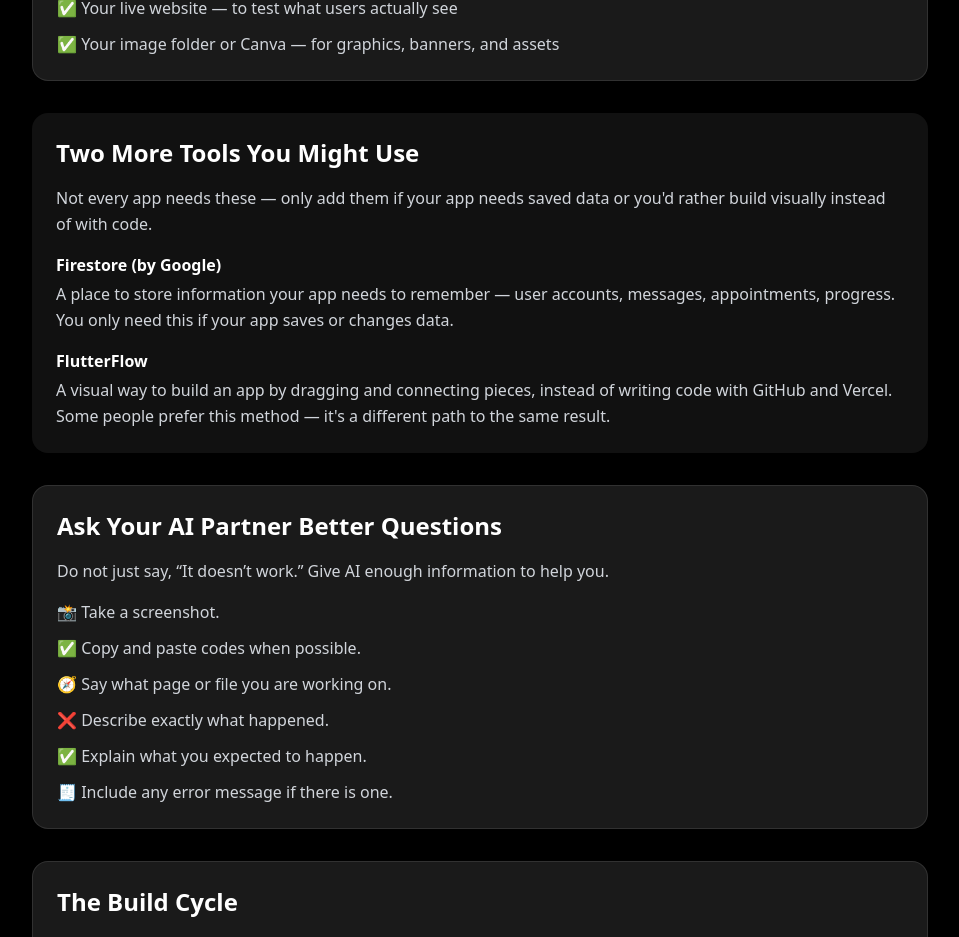
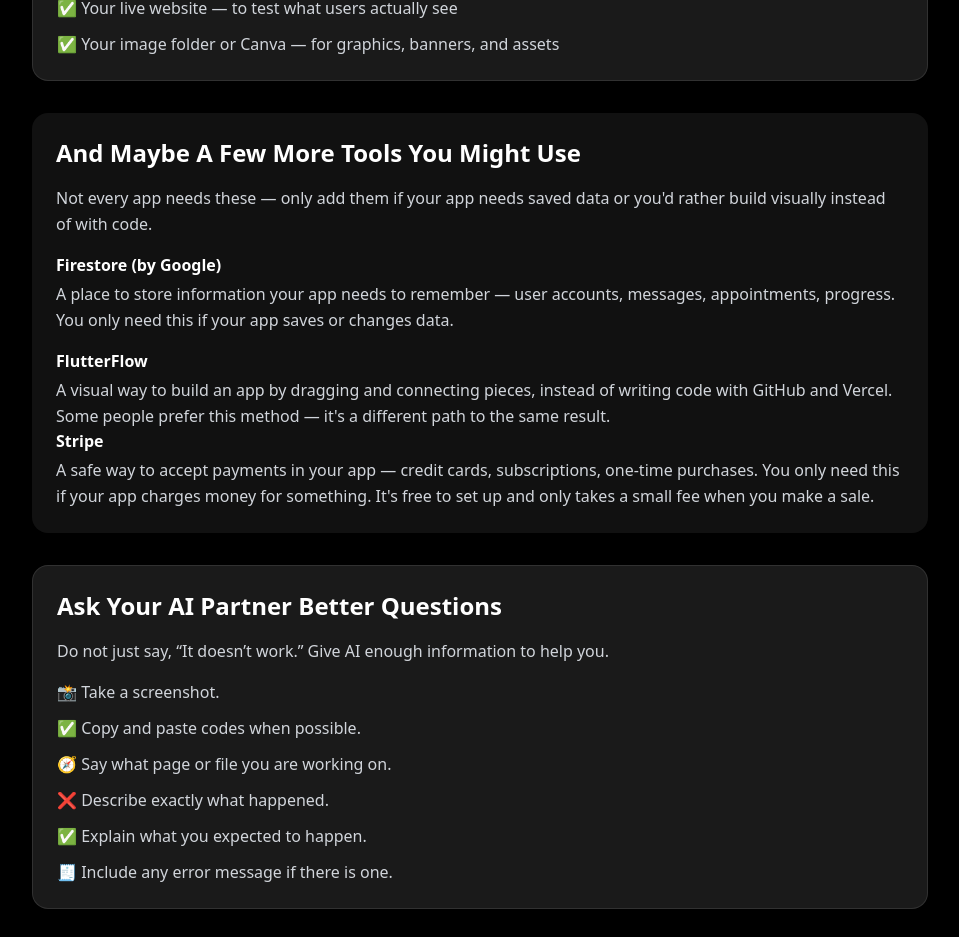
Before and after one commit to myapptly/apptly-website, a Next.js app: page /lesson-11 in a window 1280 px wide. Shown: the part 1520-2457 px from the top of the page, without its empty margins (160-1119 px from the left). Built offline with nearby package versions, Linux system fonts and the light colour scheme.

Commit message:
Update page.tsx

```diff
--- a/app/lesson-11/page.tsx
+++ b/app/lesson-11/page.tsx
@@ -57,7 +57,7 @@ export default function Lesson11() {
 
         <div className="bg-[#111111] rounded-2xl p-6 mt-6">
   <h2 className="text-2xl font-bold text-white mb-4">
-    Two More Tools You Might Use
+    And Maybe A Few More Tools You Might Use
   </h2>
   <p className="text-gray-300 leading-relaxed mb-4">
     Not every app needs these — only add them if your app needs saved data or you'd rather build visually instead of with code.
@@ -70,6 +70,10 @@ export default function Lesson11() {
   <p className="text-gray-300 leading-relaxed">
     A visual way to build an app by dragging and connecting pieces, instead of writing code with GitHub and Vercel. Some people prefer this method — it's a different path to the same result.
   </p>
+  <p className="text-white font-semibold mb-1">Stripe</p>
+<p className="text-gray-300 leading-relaxed">
+  A safe way to accept payments in your app — credit cards, subscriptions, one-time purchases. You only need this if your app charges money for something. It's free to set up and only takes a small fee when you make a sale.
+</p>
 </div>
 
         <div className="bg-[#1A1A1A] border border-white/10 rounded-2xl p-6 space-y-4">
```
